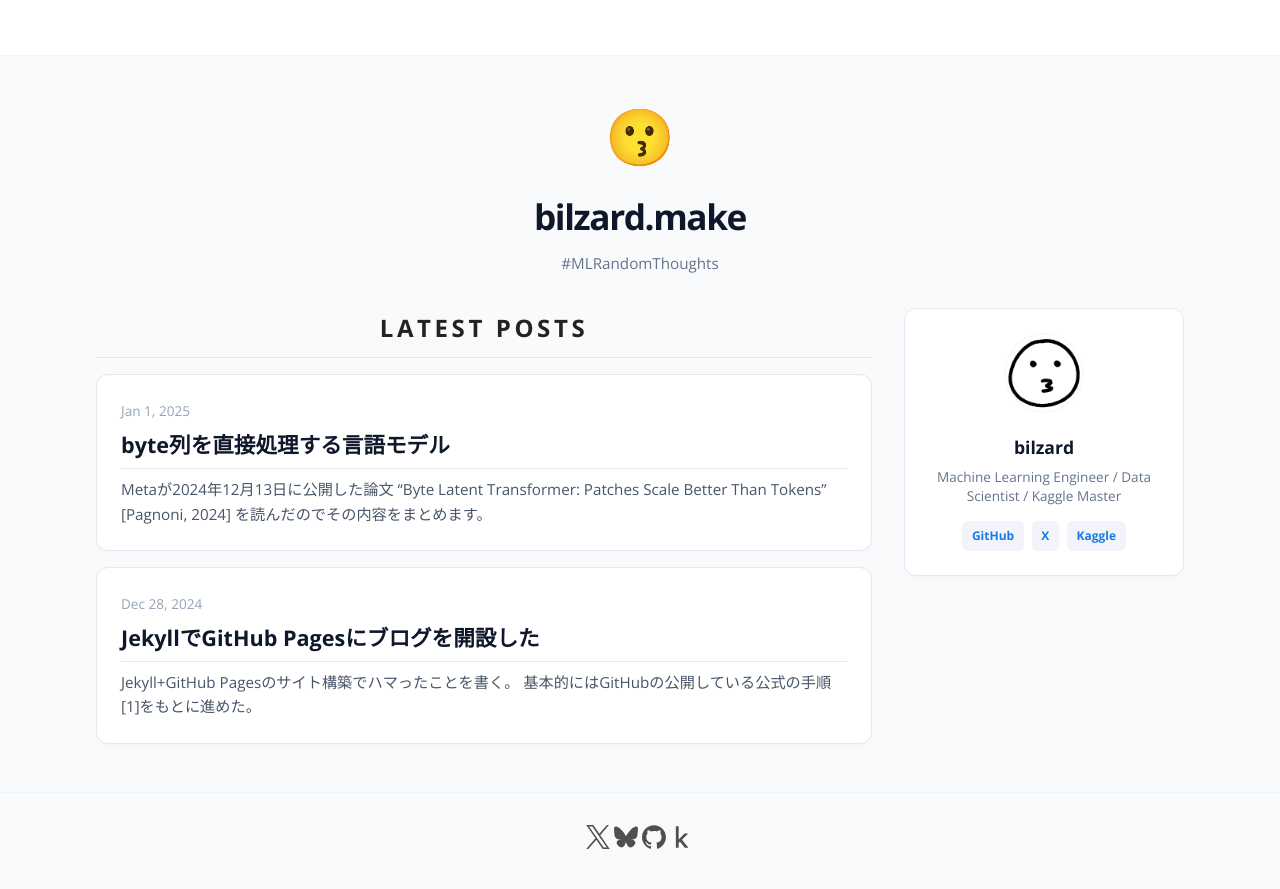
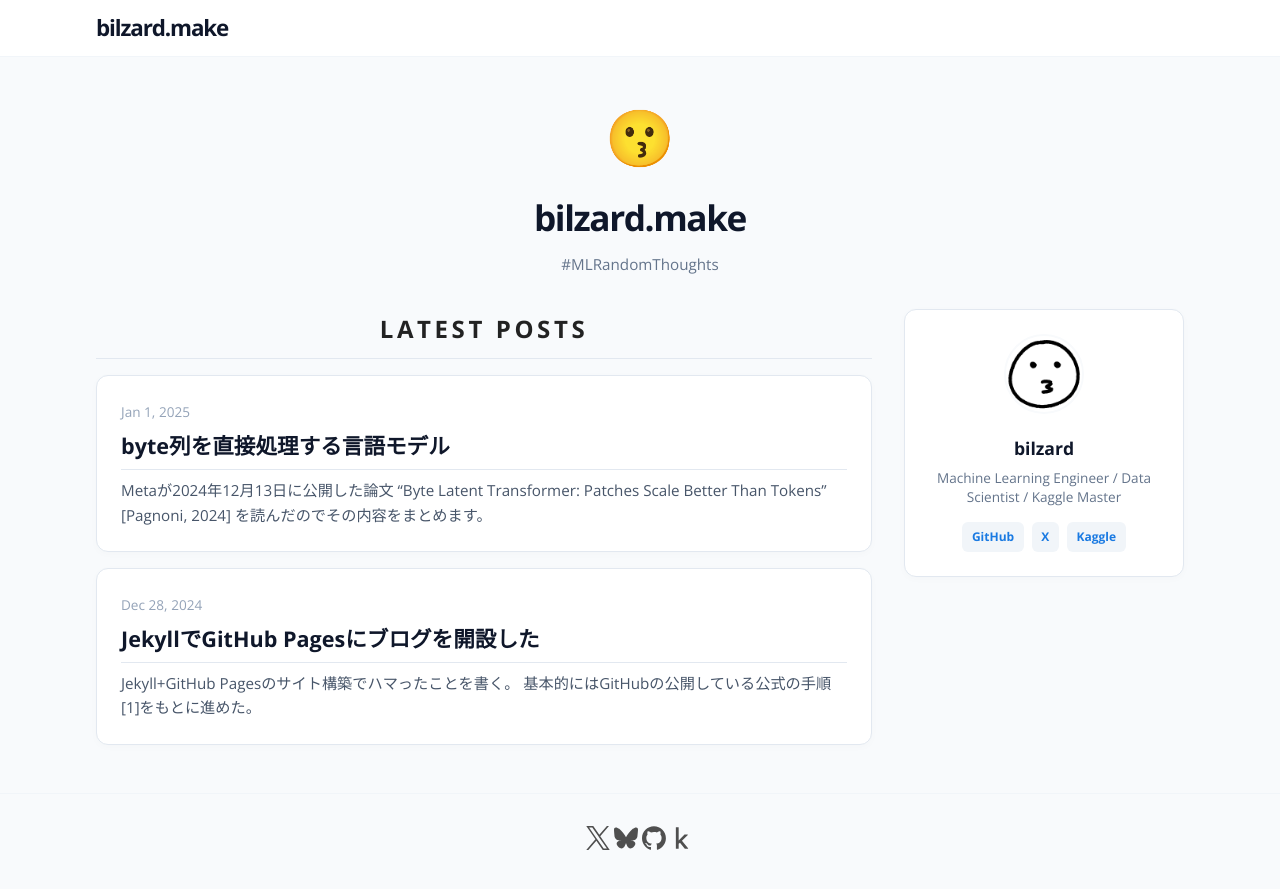
Before and after one commit to bilzard/bilzard.github.io, a Jekyll site: the page built from index.md, in a window 1280 px wide. Shown: the top 889 px of the page. Built offline with Jekyll 4.4.1, drawn with Linux system fonts in a browser that asks for light colours.

Commit message:
always show blog home link

```diff
--- a/_includes/site-header.html
+++ b/_includes/site-header.html
@@ -4,9 +4,7 @@
     {% assign default_refs = site.pages | sort:"order" | map: "ref" %}
     {% assign page_refs = site.header_page_refs | default: default_refs %}
 
-    {% if page.layout != 'home' %}
-      <a class="site-title" href="{{ "/" | absolute_url }}">{{ site.title | escape }}</a>
-    {% endif %}
+    <a class="site-title" href="{{ "/" | absolute_url }}">{{ site.title | escape }}</a>
 
     {% if page_refs %}
       <nav class="site-nav">
```
